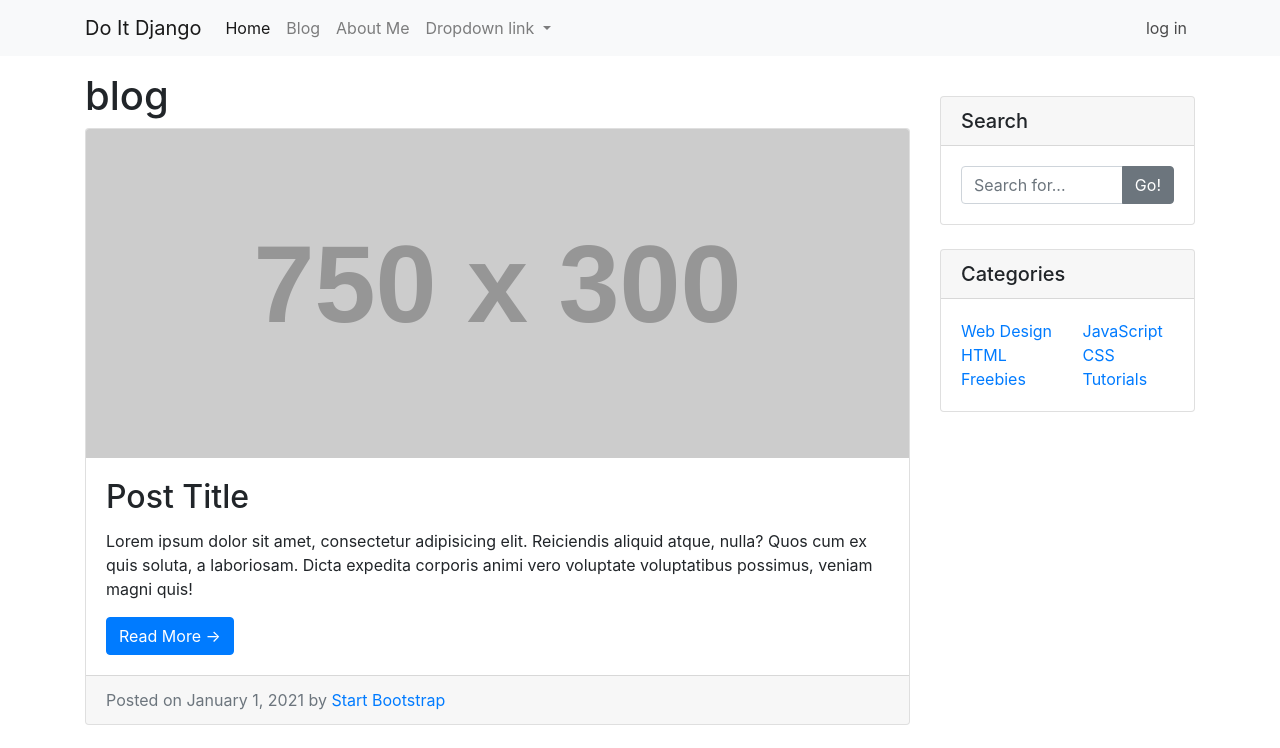
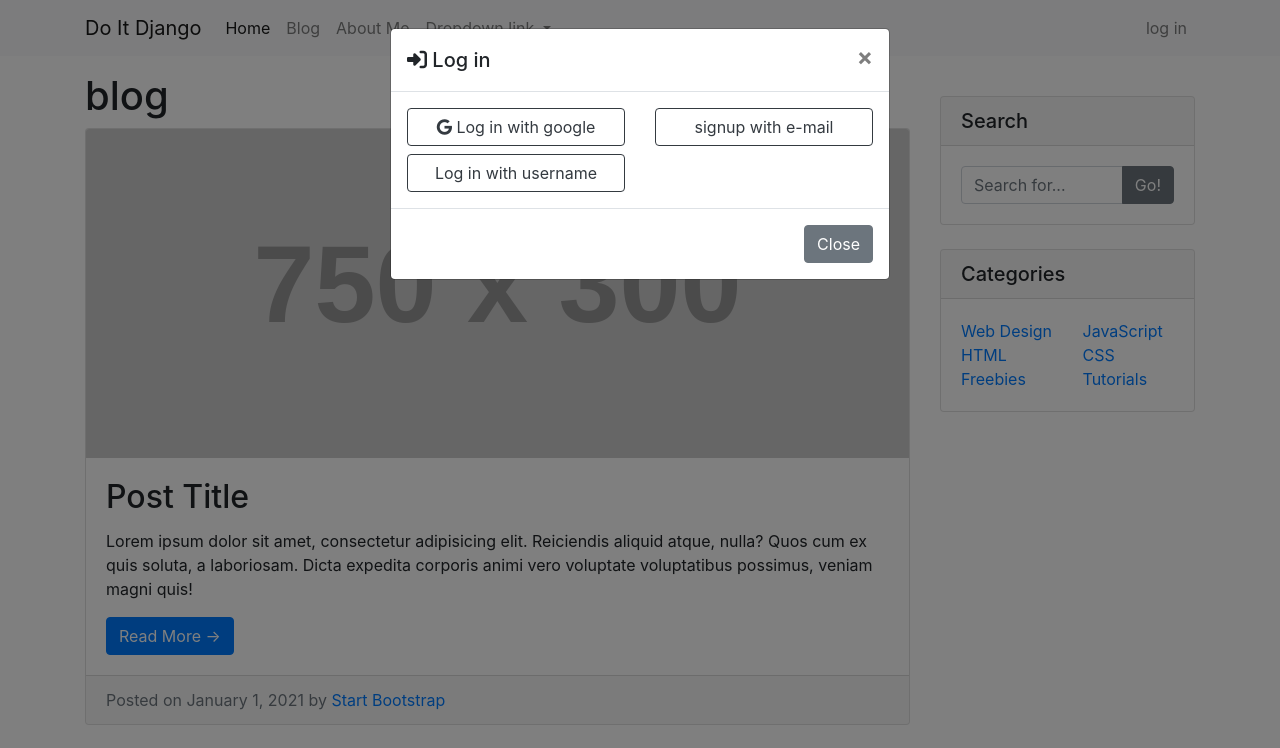
Before and after one commit to ytg000629/do-it, a plain HTML site: page blog_list.html in a window 1280 px wide. Both pictures are taken after a click on the link "log in". Shown: the top 748 px of the page. Drawn offline with nearby package versions, Linux system fonts and the light colour scheme; placeholder pictures from the web are drawn by us.

Commit message:
부트스트랩 최종

```diff
--- a/blog_list.html
+++ b/blog_list.html
@@ -1,11 +1,15 @@
 <!DOCTYPE html>
 <html>
+
 <head>
     <title>blog 태권</title>
     <!-- <link href="./practice.css" rel="stylesheet" type="text/css"> -->
-        <link rel="stylesheet" href="https://cdn.jsdelivr.net/npm/bootstrap@4.6.1/dist/css/bootstrap.min.css" integrity="sha384-zCbKRCUGaJDkqS1kPbPd7TveP5iyJE0EjAuZQTgFLD2ylzuqKfdKlfG/eSrtxUkn" crossorigin="anonymous">
+    <link rel="stylesheet" href="https://cdn.jsdelivr.net/npm/bootstrap@4.6.1/dist/css/bootstrap.min.css"
+        integrity="sha384-zCbKRCUGaJDkqS1kPbPd7TveP5iyJE0EjAuZQTgFLD2ylzuqKfdKlfG/eSrtxUkn" crossorigin="anonymous">
+    <script src="https://kit.fontawesome.com/75557f383e.js" crossorigin="anonymous"></script>
 
 </head>
+
 <body>
     <nav class="navbar navbar-expand-lg navbar-light bg-light">
         <div class="container">
@@ -39,12 +43,39 @@
                 </ul>
                 <ul class="navbar-nav ml-auto">
                     <li class="nav-item">
-                            <a class="nav-link" href="#">log in</a>
+                        <a class="nav-link" href="#" data-toggle="modal" data-target="#loginModal">log in</a>
                     </li>
                 </ul>
             </div>
         </div>
     </nav>
+    <!-- Modal -->
+    <div class="modal fade" id="loginModal" tabindex="-1" aria-labelledby="loginModalLabel" aria-hidden="true">
+        <div class="modal-dialog">
+            <div class="modal-content">
+                <div class="modal-header">
+                    <h5 class="modal-title" id="loginModalLabel"><i class="fa-solid fa-right-to-bracket"></i> Log in</h5>
+                    <button type="button" class="close" data-dismiss="modal" aria-label="Close">
+                        <span aria-hidden="true">&times;</span>
+                    </button>
+                </div>
+                <div class="modal-body">
+                    <div class="row">
+                        <div class="col-lg-6 col-sm-12">
+                            <button type="button" class="btn btn-outline-dark btn-block btn-small"><i class="fa-brands fa-google"></i> Log in with google</button>
+                            <button type="button" class="btn btn-outline-dark btn-block btn-small">Log in with username</button>
+                        </div>
+                        <div class="col-lg-6 col-sm-12">
+                            <button type="button" class="btn btn-outline-dark btn-block btn-small">signup with e-mail</button>
+                        </div>
+                    </div>
+                </div>
+                <div class="modal-footer">
+                    <button type="button" class="btn btn-secondary" data-dismiss="modal">Close</button>
+                </div>
+            </div>
+        </div>
+    </div>
     <div class="container">
         <div class="row my-3">
             <div class="col-md-8 col-lg-9">
@@ -53,7 +84,9 @@
                     <img class="card-img-top" src="https://via.placeholder.com/750x300" alt="Card image cap" />
                     <div class="card-body">
                         <h2 class="card-title">Post Title</h2>
-                            <p class="card-text">Lorem ipsum dolor sit amet, consectetur adipisicing elit. Reiciendis aliquid atque, nulla? Quos cum ex quis soluta, a laboriosam. Dicta expedita corporis animi vero voluptate voluptatibus possimus, veniam magni quis!</p>
+                        <p class="card-text">Lorem ipsum dolor sit amet, consectetur adipisicing elit. Reiciendis
+                            aliquid atque, nulla? Quos cum ex quis soluta, a laboriosam. Dicta expedita corporis animi
+                            vero voluptate voluptatibus possimus, veniam magni quis!</p>
                         <a class="btn btn-primary" href="#!">Read More →</a>
                     </div>
                     <div class="card-footer text-muted">
@@ -73,7 +106,8 @@
                     <div class="card-body">
                         <div class="input-group">
                             <input class="form-control" type="text" placeholder="Search for..." />
-                                <span class="input-group-append"><button class="btn btn-secondary" type="button">Go!</button></span>
+                            <span class="input-group-append"><button class="btn btn-secondary"
+                                    type="button">Go!</button></span>
                         </div>
                     </div>
                 </div>
@@ -103,11 +137,18 @@
 
     </div>
     <footer class="py-5 bg-dark">
-            <div class="container"><p class="m-0 text-center text-white">Copyright &copy; do-it 2021</p></div>
+        <div class="container">
+            <p class="m-0 text-center text-white">Copyright &copy; do-it 2021</p>
+        </div>
     </footer>
 
 
-        <script src="https://cdn.jsdelivr.net/npm/jquery@3.5.1/dist/jquery.slim.min.js" integrity="sha384-DfXdz2htPH0lsSSs5nCTpuj/zy4C+OGpamoFVy38MVBnE+IbbVYUew+OrCXaRkfj" crossorigin="anonymous"></script>
-        <script src="https://cdn.jsdelivr.net/npm/bootstrap@4.6.1/dist/js/bootstrap.bundle.min.js" integrity="sha384-fQybjgWLrvvRgtW6bFlB7jaZrFsaBXjsOMm/tB9LTS58ONXgqbR9W8oWht/amnpF" crossorigin="anonymous"></script>
+    <script src="https://cdn.jsdelivr.net/npm/jquery@3.5.1/dist/jquery.slim.min.js"
+        integrity="sha384-DfXdz2htPH0lsSSs5nCTpuj/zy4C+OGpamoFVy38MVBnE+IbbVYUew+OrCXaRkfj"
+        crossorigin="anonymous"></script>
+    <script src="https://cdn.jsdelivr.net/npm/bootstrap@4.6.1/dist/js/bootstrap.bundle.min.js"
+        integrity="sha384-fQybjgWLrvvRgtW6bFlB7jaZrFsaBXjsOMm/tB9LTS58ONXgqbR9W8oWht/amnpF"
+        crossorigin="anonymous"></script>
 </body>
+
 </html>
```
Lines whose indentation alone changed are shown as unchanged.
